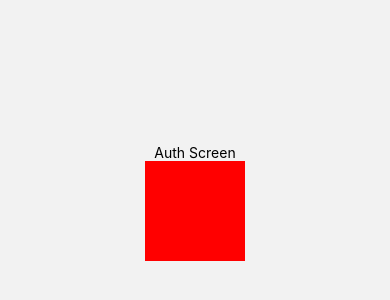
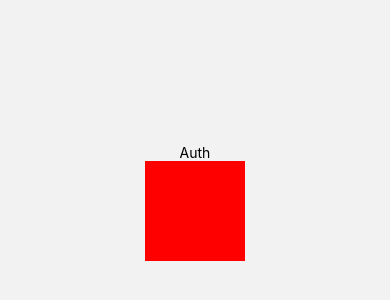
Before and after one commit to le-cercle-des-grands-bannis/music-room-app, a React Native app: screen /Auth in a window 390 px wide. Shown: the part 220-520 px from the top of the page. Built offline with nearby package versions, Linux system fonts and the light colour scheme.

Commit message:
Add style and add utils commentary

```diff
--- a/src/screens/AuthScreen/Auth.tsx
+++ b/src/screens/AuthScreen/Auth.tsx
@@ -7,9 +7,9 @@ const Auth = () => {
   const navigation = useNavigation<authProp>();
 
   return (
-    <View style={{flex: 1, alignItems: 'center', justifyContent: 'center'}}>
-      <Text>Auth Screen</Text>
-      <TouchableOpacity
+    <View style={styles.container}>
+      <Text>Auth</Text>
+      <TouchableOpacity // To remove when automatic redirection is UP
         style={styles.button}
         onPress={() => navigation.goBack()}
       />
--- a/src/screens/AuthScreen/Splash.tsx
+++ b/src/screens/AuthScreen/Splash.tsx
@@ -20,9 +20,8 @@ const Splash = () => {
 
   return (
     <View style={styles.container}>
-      <Text>This is the Splash</Text>
       <ActivityIndicator style={styles.activityIndicator} />
-      <TouchableOpacity
+      <TouchableOpacity // To remove when automatic redirection is UP
         style={styles.button}
         onPress={() => navigation.navigate('Auth')}
       />
```
